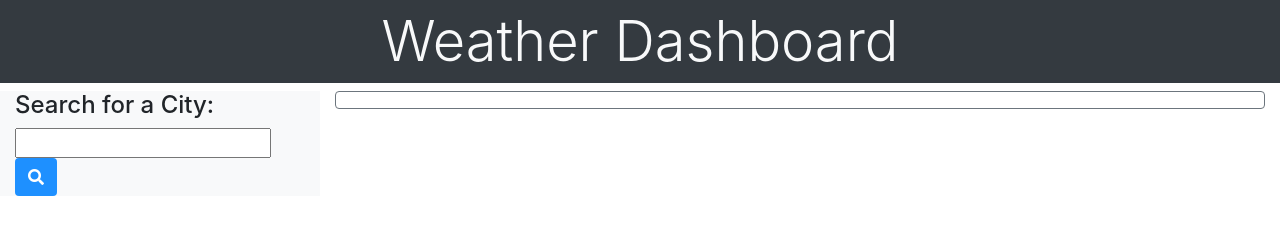
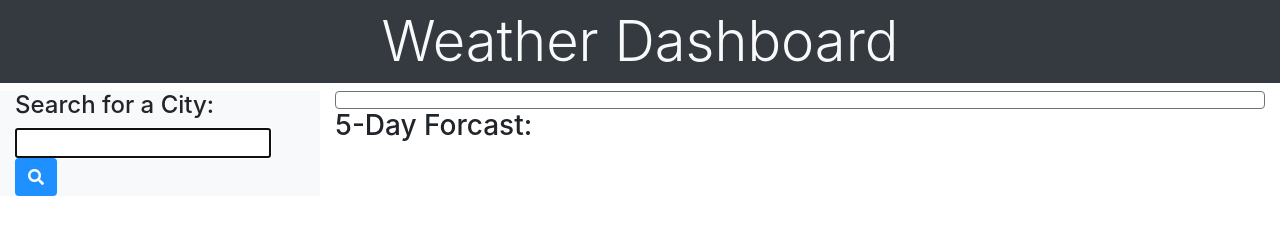
Before and after one commit to LoganMerchant/rain-check, a plain HTML site: page index.html in a window 1280 px wide. Drawn offline with nearby package versions, Linux system fonts and the light colour scheme.

Commit message:
add more ids,attr on html

```diff
--- a/index.html
+++ b/index.html
@@ -17,8 +17,8 @@
         <div class="row">
             <div class="col-12 col-md-3 bg-light">
                 <h4>Search for a City:</h4>
-                <form>
-                    <input type="text" />
+                <form id="search-form">
+                    <input name="searched-city" id="searched-city" type="text" autofocus="true" />
                     <button type="submit" class="btn"><i class="fas fa-search"></i></button>
                 </form>
                 <div id="search-history"></div>
@@ -26,7 +26,9 @@
 
             <div class="col-12 col-md-9">
                 <div id="current-conditions" class="p-2 border border-secondary rounded"></div>
-                <div id="forecast"></div>
+                <div id="forecast">
+                    <h3>5-Day Forcast:</h3>
+                </div>
             </div>
         </div>
 
```
